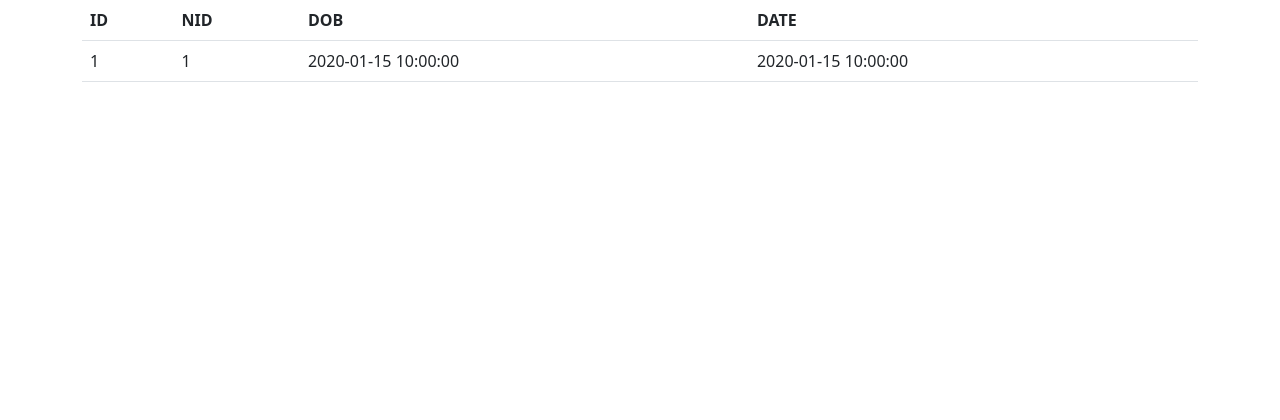
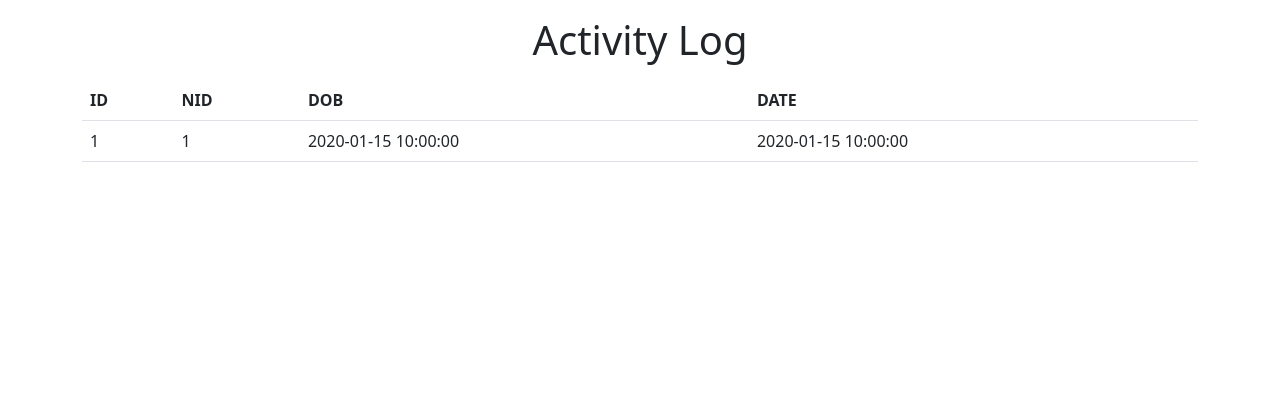
Before and after one commit to Almas-Ali/nid-verify, a Flask app: template templates/all_nids.html in a window 1280 px wide. Shown: the top 420 px of the page. Run offline with Flask 2, Linux system fonts and the light colour scheme; the template is opened without the code that fills it: most values are stand-ins (such as "Sample title", 1, 10 or a date in 2020); parts of the project's set-up code (start-up, migrations or seed data) failed here and were passed over; some libraries are stand-ins or nearby versions.

```diff
--- a/templates/all_nids.html
+++ b/templates/all_nids.html
@@ -3,7 +3,9 @@
 {% block content %}
 
 <div class="container">
-
+    <center>
+        <h1 class="my-3">Activity Log</h1>
+    </center>
     <table class="table">
         <tr>
             <th>ID</th>
```
